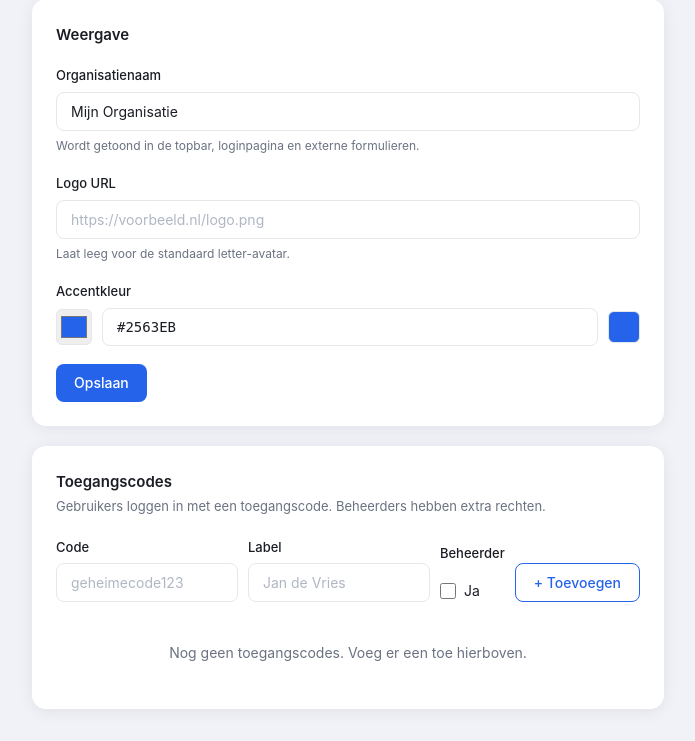
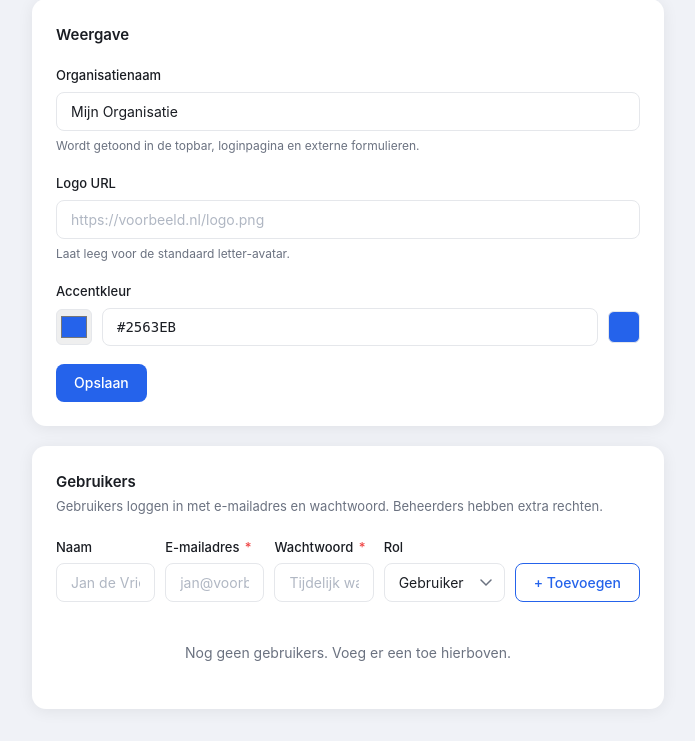
Before and after one commit to ibl129/docgen, a Flask app: page /admin/config in a window 1280 px wide. Shown: the part 261-1002 px from the top of the page, without its empty margins (292-987 px from the left). Run offline with Flask 3, Linux system fonts and the light colour scheme; the visitor is signed in with stand-in values (Sample User, id 1); data that the repository does not hold is empty.

Commit message:
Refactor auth naar Supabase Auth + dossier uitbreiding
- Login vervangen door e-mail + wachtwoord via Supabase Auth
- Gebruikersbeheer in admin (uitnodigen, rollen, verwijderen)
- Dossiers uitgebreid met jaar en financieringsvorm (Zvw/Wlz/Wmo/etc.)
- Veld-eigenaarschap intern/extern per template-veld
- Externe magic-link toont alleen extern-velden
- Intern opslaan behoudt extern-ingevulde waarden en vice versa

Co-Authored-By: Claude Sonnet 4.6 <noreply@anthropic.com>

```diff
--- a/app.py
+++ b/app.py
@@ -57,7 +57,7 @@ def set_config(key: str, value: str) -> None:
 def login_required(f):
     @wraps(f)
     def decorated(*args, **kwargs):
-        if not session.get("user_code"):
+        if not session.get("user_id"):
             return redirect(url_for("login"))
         return f(*args, **kwargs)
     return decorated
@@ -66,9 +66,9 @@ def login_required(f):
 def admin_required(f):
     @wraps(f)
     def decorated(*args, **kwargs):
-        if not session.get("user_code"):
+        if not session.get("user_id"):
             return redirect(url_for("login"))
-        if not session.get("is_admin"):
+        if session.get("user_role") != "admin":
             flash("Je hebt geen toegang tot dit onderdeel.", "error")
             return redirect(url_for("index"))
         return f(*args, **kwargs)
@@ -387,31 +387,40 @@ def fill_template(docx_bytes: bytes, values: dict) -> bytes:
 def login():
     cfg = get_config()
     if request.method == "POST":
-        code = request.form.get("code", "").strip()
-        if not code:
-            flash("Voer een toegangscode in.", "error")
+        email = request.form.get("email", "").strip()
+        password = request.form.get("password", "")
+        if not email or not password:
+            flash("Voer je e-mailadres en wachtwoord in.", "error")
             return render_template("login.html", cfg=cfg)
 
         try:
-            row = supabase.table("access_codes").select("*").eq("code", code).single().execute()
+            auth_res = supabase.auth.sign_in_with_password({"email": email, "password": password})
         except Exception as e:
             app.logger.error(f"Supabase login fout: {e}")
-            row = None
-
-        app.logger.info(f"Login poging code={code!r} row={row}")
-        if row and row.data:
-            session["user_code"] = row.data["code"]
-            session["user_label"] = row.data.get("label", code)
-            session["is_admin"] = bool(row.data.get("is_admin", False))
+            flash("Ongeldige inloggegevens.", "error")
+            return render_template("login.html", cfg=cfg)
+
+        user = auth_res.user if auth_res else None
+        app.logger.info(f"Login poging email={email!r} user={user}")
+        if user:
+            metadata = user.user_metadata or {}
+            session["user_id"] = str(user.id)
+            session["user_email"] = user.email
+            session["user_role"] = metadata.get("role", "user")
+            session["user_name"] = metadata.get("name", "")
             return redirect(url_for("index"))
         else:
-            flash("Ongeldige toegangscode.", "error")
+            flash("Ongeldige inloggegevens.", "error")
 
     return render_template("login.html", cfg=cfg)
 
 
 @app.route("/logout")
 def logout():
+    try:
+        supabase.auth.sign_out()
+    except Exception:
+        pass
     session.clear()
     return redirect(url_for("login"))
 
@@ -488,7 +497,7 @@ def template_download(template_id):
 
     values = format_field_values(fields, values)
     cfg = get_config()
-    system_vals = build_system_values(cfg, user_label=session.get("user_label", ""))
+    system_vals = build_system_values(cfg, user_label=session.get("user_name", session.get("user_email", "")))
     values = {**system_vals, **values}
 
     try:
@@ -584,7 +593,7 @@ def token_download(token_id):
         t_fields = json.loads(t_fields)
     values = format_field_values(t_fields, values)
     cfg = get_config()
-    system_vals = build_system_values(cfg, user_label=session.get("user_label", ""))
+    system_vals = build_system_values(cfg, user_label=session.get("user_name", session.get("user_email", "")))
     values = {**system_vals, **values}
 
     try:
@@ -714,12 +723,6 @@ def admin():
         templates = []
 
     try:
-        codes_res = supabase.table("access_codes").select("*").order("created_at", desc=True).execute()
-        codes = codes_res.data or []
-    except Exception:
-        codes = []
-
-    try:
         tokens_res = supabase.table("tokens").select("id,status").execute()
         token_stats = {
             "total": len(tokens_res.data or []),
@@ -733,7 +736,6 @@ def admin():
         "admin.html",
         cfg=cfg,
         templates=templates,
-        codes=codes,
         token_stats=token_stats,
         system_variables=SYSTEM_VARIABLES,
     )
@@ -940,41 +942,45 @@ def admin_config():
             flash("Configuratie opgeslagen.", "success")
             return redirect(url_for("admin_config"))
 
-        if action == "add_code":
-            code = request.form.get("new_code", "").strip()
-            label = request.form.get("new_label", "").strip()
-            is_admin = request.form.get("new_is_admin") == "1"
-
-            if not code:
-                flash("Toegangscode is verplicht.", "error")
+        if action == "add_user":
+            new_name = request.form.get("new_name", "").strip()
+            new_email = request.form.get("new_email", "").strip()
+            new_password = request.form.get("new_password", "").strip()
+            new_role = request.form.get("new_role", "user")
+            if new_role not in ("admin", "user"):
+                new_role = "user"
+
+            if not new_email or not new_password:
+                flash("E-mailadres en wachtwoord zijn verplicht.", "error")
             else:
                 try:
-                    supabase.table("access_codes").insert({
-                        "code": code,
-                        "label": label or code,
-                        "is_admin": is_admin,
-                    }).execute()
-                    flash("Toegangscode aangemaakt.", "success")
+                    supabase.auth.admin.create_user({
+                        "email": new_email,
+                        "password": new_password,
+                        "user_metadata": {"name": new_name, "role": new_role},
+                        "email_confirm": True,
+                    })
+                    flash("Gebruiker aangemaakt.", "success")
                 except Exception as e:
                     flash(f"Fout: {e}", "error")
             return redirect(url_for("admin_config"))
 
-        if action == "delete_code":
-            code_id = request.form.get("code_id")
+        if action == "delete_user":
+            user_id = request.form.get("user_id")
             try:
-                supabase.table("access_codes").delete().eq("id", code_id).execute()
-                flash("Toegangscode verwijderd.", "success")
+                supabase.auth.admin.delete_user(user_id)
+                flash("Gebruiker verwijderd.", "success")
             except Exception as e:
                 flash(f"Fout: {e}", "error")
             return redirect(url_for("admin_config"))
 
     try:
-        codes_res = supabase.table("access_codes").select("*").order("created_at", desc=True).execute()
-        codes = codes_res.data or []
-    except Exception:
-        codes = []
-
-    return render_template("admin_config.html", cfg=cfg, codes=codes)
+        users_res = supabase.auth.admin.list_users()
+        users = users_res if isinstance(users_res, list) else []
+    except Exception:
+        users = []
+
+    return render_template("admin_config.html", cfg=cfg, users=users)
 
 
 @app.route("/admin/submissions")
@@ -1072,24 +1078,33 @@ def dossier_nieuw():
         naam = request.form.get("naam", "").strip()
         omschrijving = request.form.get("omschrijving", "").strip()
         template_ids = request.form.getlist("template_ids")
+        jaar_raw = request.form.get("jaar", "").strip()
+        financieringsvorm = request.form.get("financieringsvorm", "").strip() or None
+
+        try:
+            jaar = int(jaar_raw) if jaar_raw else None
+        except ValueError:
+            jaar = None
 
         if not naam:
             flash("Naam is verplicht.", "error")
-            return render_template("dossier_nieuw.html", cfg=cfg, templates=templates)
+            return render_template("dossier_nieuw.html", cfg=cfg, templates=templates, now=datetime.now())
 
         if not template_ids:
             flash("Selecteer minimaal één sjabloon.", "error")
-            return render_template("dossier_nieuw.html", cfg=cfg, templates=templates)
+            return render_template("dossier_nieuw.html", cfg=cfg, templates=templates, now=datetime.now())
 
         try:
             dos_res = supabase.table("dossiers").insert({
                 "naam": naam,
                 "omschrijving": omschrijving or None,
+                "jaar": jaar,
+                "financieringsvorm": financieringsvorm,
             }).execute()
             dossier_id = dos_res.data[0]["id"]
         except Exception as e:
             flash(f"Fout bij aanmaken dossier: {e}", "error")
-            return render_template("dossier_nieuw.html", cfg=cfg, templates=templates)
+            return render_template("dossier_nieuw.html", cfg=cfg, templates=templates, now=datetime.now())
 
         for tid in template_ids:
             try:
@@ -1105,7 +1120,7 @@ def dossier_nieuw():
         flash("Dossier aangemaakt.", "success")
         return redirect(url_for("dossier_detail", dossier_id=dossier_id))
 
-    return render_template("dossier_nieuw.html", cfg=cfg, templates=templates)
+    return render_template("dossier_nieuw.html", cfg=cfg, templates=templates, now=datetime.now())
 
 
 @app.route("/dossier/<dossier_id>")
@@ -1186,8 +1201,17 @@ def dossier_invulling_opslaan(dossier_id, inv_id):
     if isinstance(fields, str):
         fields = json.loads(fields)
 
-    waarden = {}
+    # Start from existing waarden to preserve extern-filled values
+    existing_waarden = inv.get("waarden") or {}
+    if isinstance(existing_waarden, str):
+        import json as _json
+        existing_waarden = _json.loads(existing_waarden)
+
+    waarden = dict(existing_waarden)
     for field in fields:
+        # Only save fields that are intern (eigenaar != "extern")
+        if field.get("eigenaar") == "extern":
+            continue
         key = field["name"]
         waarden[key] = request.form.get(key, "")
 
@@ -1251,7 +1275,7 @@ def dossier_invulling_download(dossier_id, inv_id):
         dossier=dossier,
         templates_in_dossier=templates_in_dossier,
         positie=positie,
-        user_label=session.get("user_label", ""),
+        user_label=session.get("user_name", session.get("user_email", "")),
     )
     waarden = {**system_vals, **waarden}
 
@@ -1391,16 +1415,21 @@ def dossier_extern(token_id):
             tmpl = tmpl_res.data or {}
         except Exception:
             tmpl = {}
-        fields = tmpl.get("fields") or []
-        if isinstance(fields, str):
-            fields = json.loads(fields)
+        all_fields = tmpl.get("fields") or []
+        if isinstance(all_fields, str):
+            all_fields = json.loads(all_fields)
         waarden = inv.get("waarden") or {}
         if isinstance(waarden, str):
             waarden = json.loads(waarden)
+        # For invulbare invullingen, only expose extern fields to the external view
+        if inv.get("extern_toegang") == "invulbaar":
+            visible_fields = [f for f in all_fields if f.get("eigenaar") == "extern"]
+        else:
+            visible_fields = all_fields
         invullingen.append({
             **inv,
             "template": tmpl,
-            "fields": fields,
+            "fields": visible_fields,
             "waarden": waarden,
         })
 
@@ -1410,18 +1439,21 @@ def dossier_extern(token_id):
         for inv in invullingen:
             if inv["extern_toegang"] != "invulbaar":
                 continue
-            waarden = {}
+            # Preserve existing waarden; only overwrite extern fields
+            existing_waarden = inv.get("waarden") or {}
+            new_waarden = dict(existing_waarden)
             for field in inv["fields"]:
+                # inv["fields"] is already filtered to extern fields only (eigenaar == "extern")
                 key = field["name"]
                 val = request.form.get(f"{inv['id']}_{key}", "").strip()
                 if field.get("required") and not val:
                     errors.append(f'"{field.get("label", key)}" is verplicht.')
-                waarden[key] = val
+                new_waarden[key] = val
 
             if not errors:
                 try:
                     supabase.table("invullingen").update({
-                        "waarden": waarden,
+                        "waarden": new_waarden,
                         "updated_at": datetime.utcnow().isoformat(),
                     }).eq("id", inv["id"]).execute()
                 except Exception as e:
--- /dev/null
+++ b/supabase_schema_v3.sql
@@ -0,0 +1,3 @@
+-- Migratie v3: jaar en financieringsvorm aan dossiers
+ALTER TABLE dossiers ADD COLUMN IF NOT EXISTS jaar integer;
+ALTER TABLE dossiers ADD COLUMN IF NOT EXISTS financieringsvorm text;
--- a/templates/admin_config.html
+++ b/templates/admin_config.html
@@ -85,35 +85,37 @@
     </form>
   </div>
 
-  <!-- Access codes -->
+  <!-- User management -->
   <div class="card" style="margin-top:20px;">
     <div class="card-header">
       <div>
-        <div class="card-title">Toegangscodes</div>
-        <div class="card-subtitle">Gebruikers loggen in met een toegangscode. Beheerders hebben extra rechten.</div>
+        <div class="card-title">Gebruikers</div>
+        <div class="card-subtitle">Gebruikers loggen in met e-mailadres en wachtwoord. Beheerders hebben extra rechten.</div>
       </div>
     </div>
 
-    <!-- Add code form -->
+    <!-- Add user form -->
     <form method="post" action="{{ url_for('admin_config') }}" style="margin-bottom:20px;">
-      <input type="hidden" name="action" value="add_code">
-      <div style="display:grid;grid-template-columns:1fr 1fr auto auto;gap:10px;align-items:end;">
+      <input type="hidden" name="action" value="add_user">
+      <div style="display:grid;grid-template-columns:1fr 1fr 1fr auto auto;gap:10px;align-items:end;">
         <div class="form-group" style="margin-bottom:0;">
-          <label class="form-label">Code</label>
-          <input type="text" name="new_code" class="form-control" placeholder="geheimecode123" required autocomplete="off">
+          <label class="form-label">Naam</label>
+          <input type="text" name="new_name" class="form-control" placeholder="Jan de Vries" autocomplete="off">
         </div>
         <div class="form-group" style="margin-bottom:0;">
-          <label class="form-label">Label</label>
-          <input type="text" name="new_label" class="form-control" placeholder="Jan de Vries">
+          <label class="form-label">E-mailadres <span class="required">*</span></label>
+          <input type="email" name="new_email" class="form-control" placeholder="jan@voorbeeld.nl" required autocomplete="off">
         </div>
         <div class="form-group" style="margin-bottom:0;">
-          <label class="form-label">Beheerder</label>
-          <div style="padding-top:10px;">
-            <label class="form-check">
-              <input type="checkbox" name="new_is_admin" value="1">
-              <span style="font-size:14px;">Ja</span>
-            </label>
-          </div>
+          <label class="form-label">Wachtwoord <span class="required">*</span></label>
+          <input type="password" name="new_password" class="form-control" placeholder="Tijdelijk wachtwoord" required autocomplete="new-password">
+        </div>
+        <div class="form-group" style="margin-bottom:0;">
+          <label class="form-label">Rol</label>
+          <select name="new_role" class="form-control">
+            <option value="user">Gebruiker</option>
+            <option value="admin">Beheerder</option>
+          </select>
         </div>
         <div>
           <button type="submit" class="btn btn-outline">+ Toevoegen</button>
@@ -121,42 +123,41 @@
       </div>
     </form>
 
-    <!-- Code list -->
-    {% if codes %}
+    <!-- User list -->
+    {% if users %}
       <div class="table-wrap">
         <table>
           <thead>
             <tr>
-              <th>Label</th>
-              <th>Code</th>
+              <th>Naam</th>
+              <th>E-mailadres</th>
               <th>Rol</th>
               <th>Aangemaakt</th>
               <th>Actie</th>
             </tr>
           </thead>
           <tbody>
-            {% for c in codes %}
+            {% for u in users %}
+              {% set meta = u.user_metadata or {} %}
               <tr>
-                <td>{{ c.label or '—' }}</td>
+                <td>{{ meta.get('name', '') or '—' }}</td>
+                <td>{{ u.email or '—' }}</td>
                 <td>
-                  <code style="font-size:13px;background:var(--bg);padding:2px 7px;border-radius:4px;">{{ c.code }}</code>
-                </td>
-                <td>
-                  <span class="badge badge-{{ 'admin' if c.is_admin else 'user' }}">
-                    {{ 'Beheerder' if c.is_admin else 'Gebruiker' }}
+                  <span class="badge badge-{{ 'admin' if meta.get('role') == 'admin' else 'user' }}">
+                    {{ 'Beheerder' if meta.get('role') == 'admin' else 'Gebruiker' }}
                   </span>
                 </td>
                 <td style="color:var(--muted);font-size:13px;">
-                  {{ c.created_at[:10] if c.created_at else '—' }}
+                  {{ u.created_at[:10] if u.created_at else '—' }}
                 </td>
                 <td>
                   <form method="post" action="{{ url_for('admin_config') }}" style="margin:0;">
-                    <input type="hidden" name="action" value="delete_code">
-                    <input type="hidden" name="code_id" value="{{ c.id }}">
+                    <input type="hidden" name="action" value="delete_user">
+                    <input type="hidden" name="user_id" value="{{ u.id }}">
                     <button
                       type="submit"
                       class="btn btn-xs btn-danger-outline"
-                      onclick="return confirm('Toegangscode \'{{ c.label or c.code }}\' verwijderen?')"
+                      onclick="return confirm('Gebruiker \'{{ u.email }}\' verwijderen?')"
                     >Verwijderen</button>
                   </form>
                 </td>
@@ -167,7 +168,7 @@
       </div>
     {% else %}
       <div class="empty-state" style="padding:20px;">
-        <div class="empty-state-body">Nog geen toegangscodes. Voeg er een toe hierboven.</div>
+        <div class="empty-state-body">Nog geen gebruikers. Voeg er een toe hierboven.</div>
       </div>
     {% endif %}
   </div>
--- a/templates/base.html
+++ b/templates/base.html
@@ -28,14 +28,14 @@
         <span class="topbar-title">{{ cfg.tenant_name }}</span>
       </a>
       <nav class="topbar-nav">
-        {% if session.get('user_code') %}
+        {% if session.get('user_id') %}
           <a href="{{ url_for('index') }}" class="topbar-link {% if request.endpoint == 'index' %}active{% endif %}">Sjablonen</a>
           <a href="{{ url_for('dossiers_overzicht') }}" class="topbar-link {% if request.endpoint and request.endpoint.startswith('dossier') %}active{% endif %}">Dossiers</a>
-          {% if session.get('is_admin') %}
+          {% if session.get('user_role') == 'admin' %}
             <a href="{{ url_for('admin') }}" class="topbar-link {% if request.endpoint and request.endpoint.startswith('admin') %}active{% endif %}">Beheer</a>
           {% endif %}
           <div class="topbar-sep"></div>
-          <span class="topbar-user">{{ session.get('user_label', '') }}</span>
+          <span class="topbar-user">{{ session.get('user_name', session.get('user_email', '')) }}</span>
           <a href="{{ url_for('logout') }}" class="topbar-link">Uitloggen</a>
         {% endif %}
       </nav>
--- a/templates/dossiers.html
+++ b/templates/dossiers.html
@@ -31,6 +31,8 @@
           <div class="dossier-card-meta">
             <span>{{ dos.invulling_count }} invulling{% if dos.invulling_count != 1 %}en{% endif %}</span>
             <span>·</span>
+            {% if dos.jaar %}<span>{{ dos.jaar }}</span><span>·</span>{% endif %}
+            {% if dos.financieringsvorm %}<span>{{ dos.financieringsvorm }}</span><span>·</span>{% endif %}
             <span>{{ dos.created_at[:10] if dos.created_at else '—' }}</span>
           </div>
         </a>
--- a/templates/index.html
+++ b/templates/index.html
@@ -9,7 +9,7 @@
       <h1 class="page-title">Sjablonen</h1>
       <p class="page-subtitle">Kies een sjabloon om een document mee te genereren.</p>
     </div>
-    {% if session.get('is_admin') %}
+    {% if session.get('user_role') == 'admin' %}
       <div class="page-actions">
         <a href="{{ url_for('admin_template_new') }}" class="btn btn-primary">+ Nieuw sjabloon</a>
       </div>
@@ -39,7 +39,7 @@
         <div class="empty-state-icon"><i data-lucide="folder-open"></i></div>
         <div class="empty-state-title">Nog geen sjablonen</div>
         <div class="empty-state-body">
-          {% if session.get('is_admin') %}
+          {% if session.get('user_role') == 'admin' %}
             <a href="{{ url_for('admin_template_new') }}">Maak je eerste sjabloon aan</a> om te beginnen.
           {% else %}
             Er zijn nog geen sjablonen beschikbaar. Neem contact op met de beheerder.
--- a/templates/template_detail.html
+++ b/templates/template_detail.html
@@ -17,7 +17,7 @@
         <p class="page-subtitle">{{ template.description }}</p>
       {% endif %}
     </div>
-    {% if session.get('is_admin') %}
+    {% if session.get('user_role') == 'admin' %}
       <div class="page-actions">
         <a href="{{ url_for('admin_template_edit', template_id=template.id) }}" class="btn btn-secondary btn-sm">Bewerken</a>
       </div>
```
Also changed, not shown: templates/admin.html (+3 -14 lines), templates/admin_template_edit.html (+9 -2 lines), templates/dossier_nieuw.html (+28 -1 lines), templates/login.html (+17 -5 lines), 1 other file.
